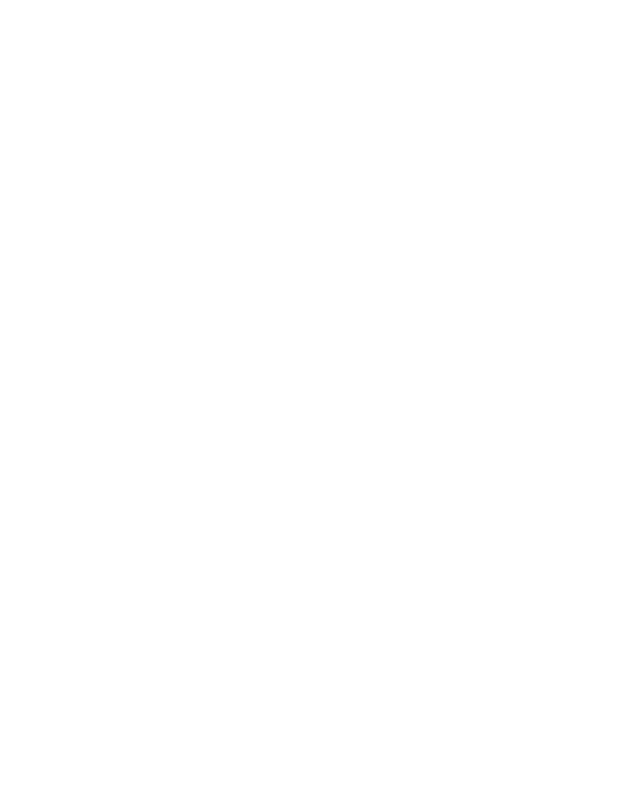
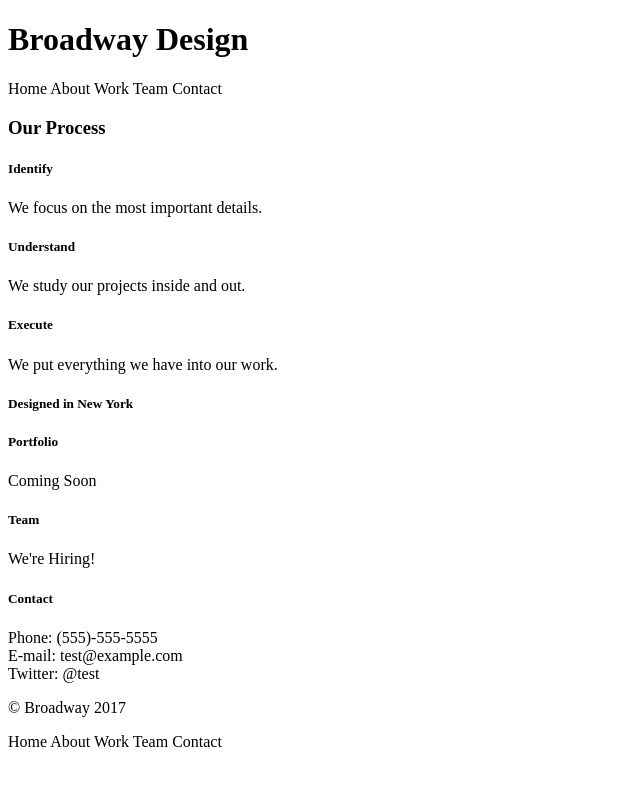
Before and after one commit to ZaraMaranan/Broadway, a plain HTML site: page index.html in a window 1280 px wide. Shown: the whole page, without its empty margins (0-640 px from the left). Drawn offline with Linux system fonts and the light colour scheme.

Commit message:
Add text content.

```diff
--- a/index.html
+++ b/index.html
@@ -6,6 +6,39 @@
     <title>Broadway Design</title>
   </head>
   <body>
-
+<h1>Broadway Design</h1>
+<a>Home</a>
+<a>About</a>
+<a>Work</a>
+<a>Team</a>
+<a>Contact</a>
+<h3>Our Process</h3>
+<h5>Identify</h5>
+<p>We focus on the most important details.</p>
+<h5>Understand</h5>
+<p>We study our projects inside and out.</p>
+<h5>Execute</h5>
+<p>We put everything we have into our work.</p>
+<h5>Designed in New York</h5>
+<div id="work">
+<h5>Portfolio</h5>
+<p>Coming Soon</p>
+</div>
+<div id="team">
+<h5>Team</h5>
+<p>We're Hiring!</p>
+</div>
+<div id="contact">
+<h5>Contact</h5>
+<p>Phone: (555)-555-5555
+  <br>E-mail: test@example.com
+  <br>Twitter: @test
+</div>
+<p>© Broadway 2017</p>
+<a>Home</a>
+<a>About</a>
+<a>Work</a>
+<a>Team</a>
+<a>Contact</a>
   </body>
 </html>
```
